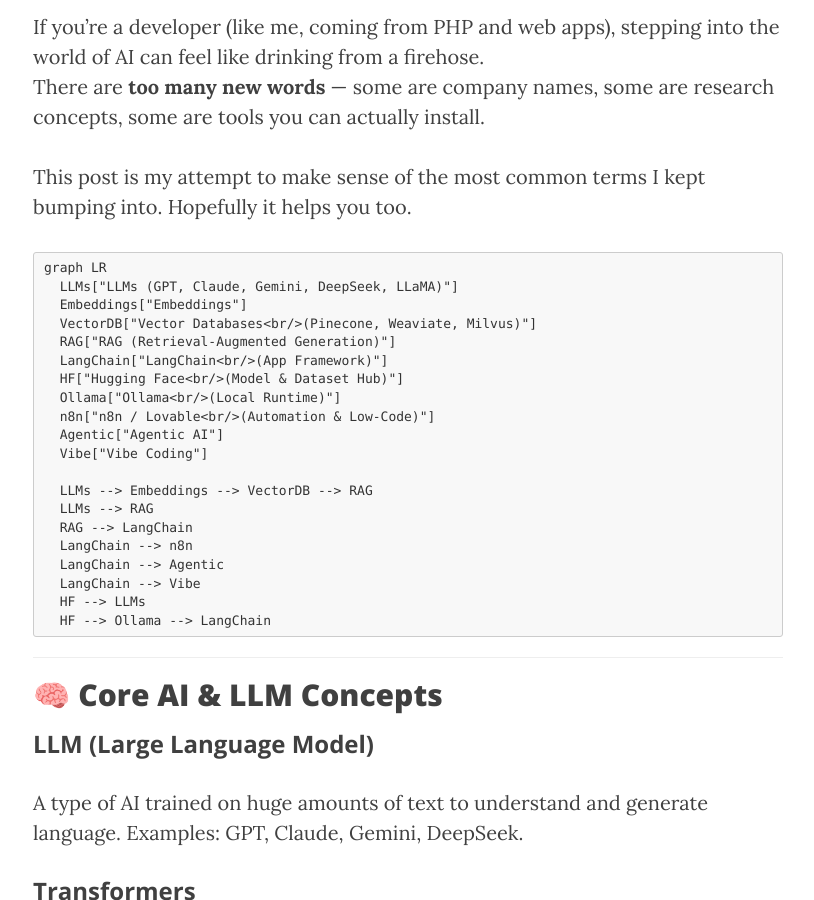
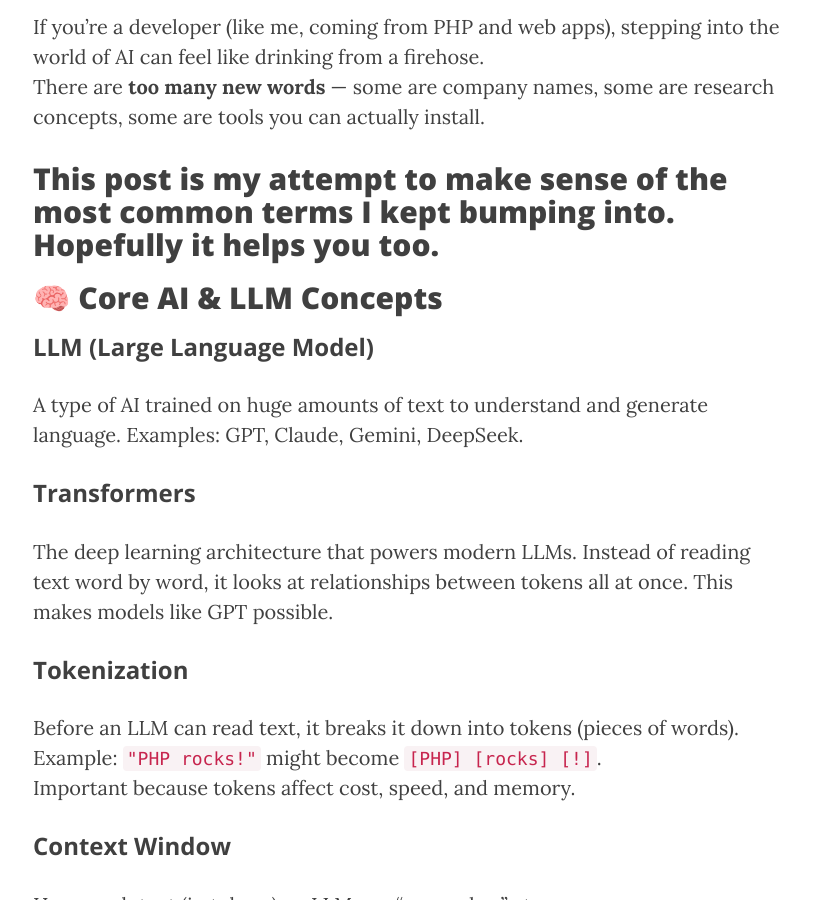
Before and after one commit to buonzz/buonzz.github.io, a Jekyll site: the page built from _posts/2025-08-16-demystifying-ai-terms-for-developers.md, in a window 1280 px wide and 900 px high, scrolled down 670 px. Shown: the whole window, without its empty margins (232-1046 px from the left). Built offline with Jekyll 4.4.1, drawn with Linux system fonts in a browser that asks for light colours; nearby versions of some CDN libraries; comment, search, counter and statistics services are not loaded.

Commit message:
Update 2025-08-16-demystifying-ai-terms-for-developers.md

````diff
--- a/_posts/2025-08-16-demystifying-ai-terms-for-developers.md
+++ b/_posts/2025-08-16-demystifying-ai-terms-for-developers.md
@@ -10,30 +10,6 @@
 There are **too many new words** — some are company names, some are research concepts, some are tools you can actually install.
 
 This post is my attempt to make sense of the most common terms I kept bumping into. Hopefully it helps you too.
-
-```mermaid
-graph LR
-  LLMs["LLMs (GPT, Claude, Gemini, DeepSeek, LLaMA)"]
-  Embeddings["Embeddings"]
-  VectorDB["Vector Databases<br/>(Pinecone, Weaviate, Milvus)"]
-  RAG["RAG (Retrieval-Augmented Generation)"]
-  LangChain["LangChain<br/>(App Framework)"]
-  HF["Hugging Face<br/>(Model & Dataset Hub)"]
-  Ollama["Ollama<br/>(Local Runtime)"]
-  n8n["n8n / Lovable<br/>(Automation & Low-Code)"]
-  Agentic["Agentic AI"]
-  Vibe["Vibe Coding"]
-
-  LLMs --> Embeddings --> VectorDB --> RAG
-  LLMs --> RAG
-  RAG --> LangChain
-  LangChain --> n8n
-  LangChain --> Agentic
-  LangChain --> Vibe
-  HF --> LLMs
-  HF --> Ollama --> LangChain
-```
-
 ---
 
 ## 🧠 Core AI & LLM Concepts
````
